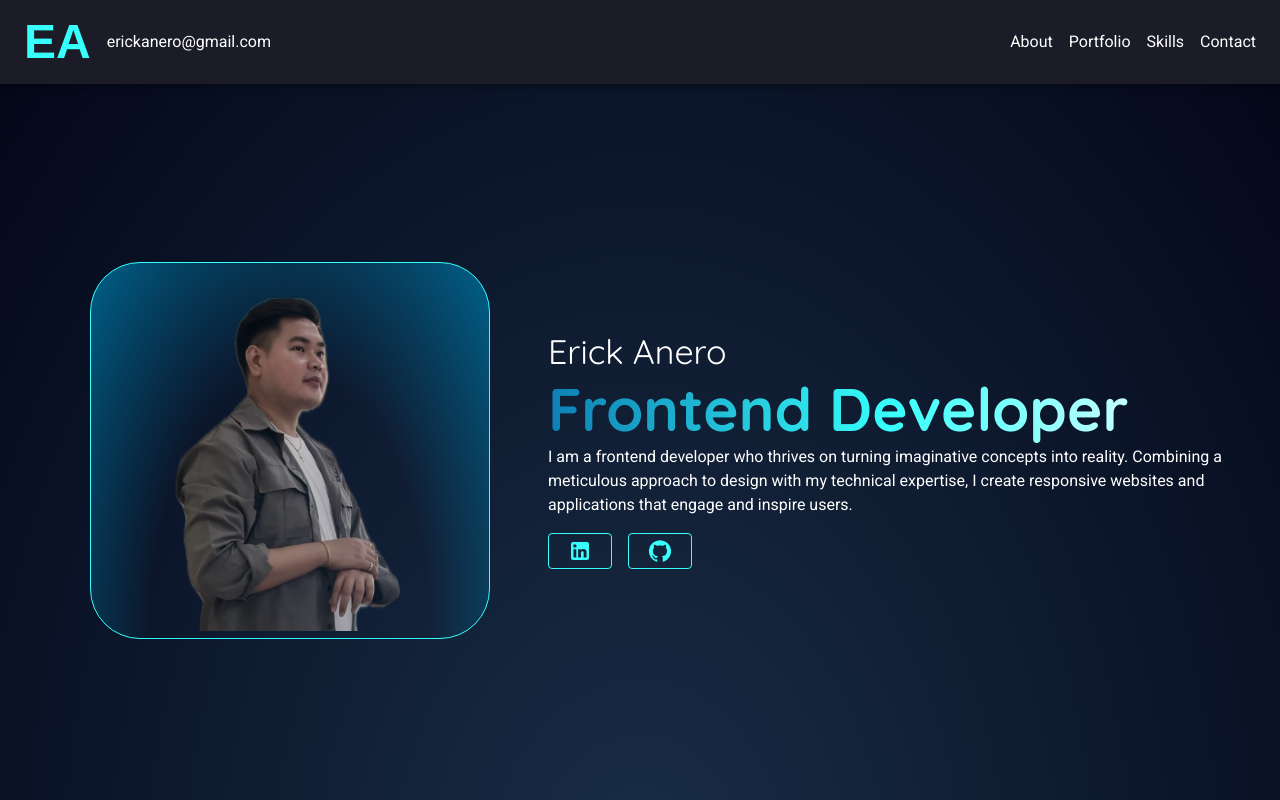
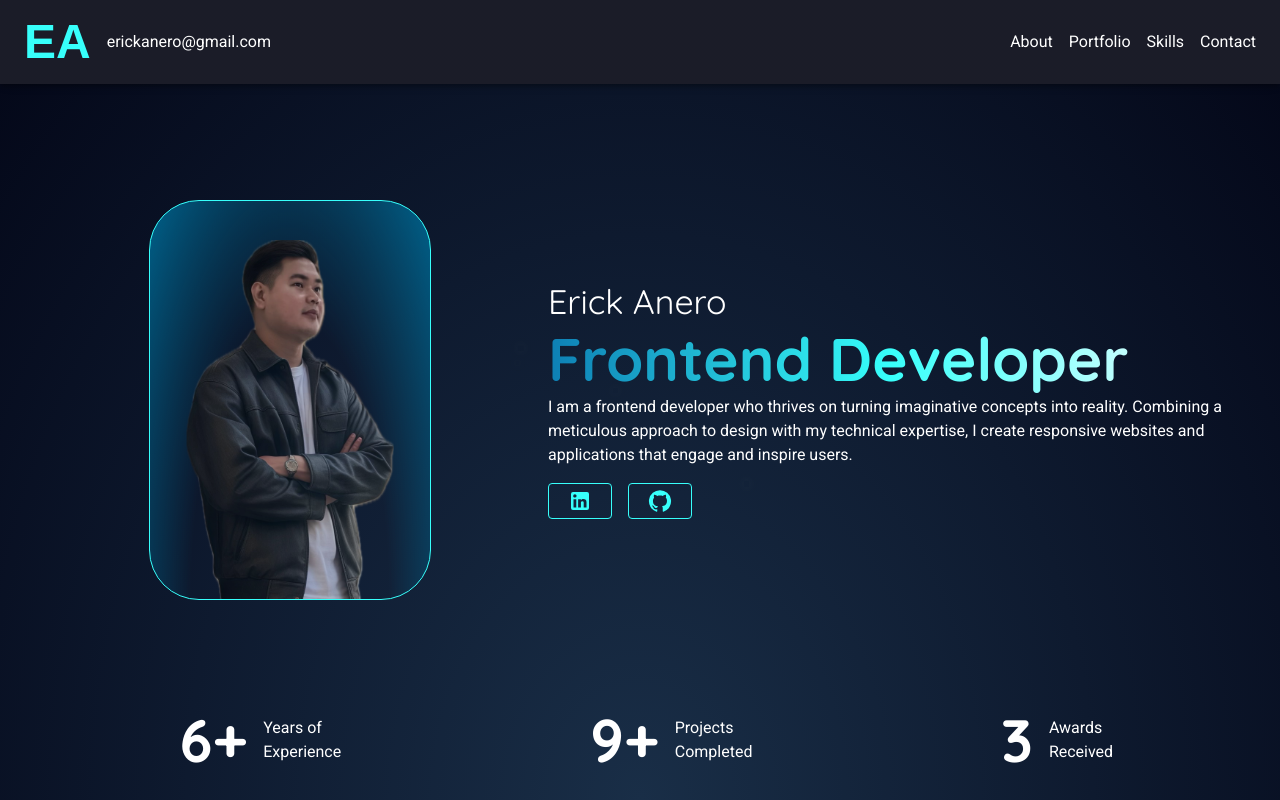
Before and after one commit to erckanro/erickanero, a Next.js app: page / in a window 1280 px wide. Shown: the top 800 px of the page. Built offline with nearby package versions, Linux system fonts and the light colour scheme; a web font is replaced by a local one.

Commit message:
fix: assets changes

```diff
--- a/src/app/components/Hero.tsx
+++ b/src/app/components/Hero.tsx
@@ -13,12 +13,12 @@ const HeroContainer = styled(Box)(({ theme }) => ({
   flexDirection: "column",
   alignItems: "center",
   justifyContent: "center",
-  height: "900px",
+  height: "100vh",
   textAlign: "left",
   overflow: "visible",
   background: `${theme.palette.hero.primary}`,
   color: theme.palette.mode === "dark" ? "#fff" : "#333",
-  padding: "0 16px", // Add padding for smaller screens
+  padding: "0 16px",
 }));
 
 const FirefliesContainer = styled("div")({
@@ -34,16 +34,9 @@ interface StatCardProps {
   label: string;
 }
 
-const StatCard: React.FC<StatCardProps> = ({ value, label }) => (
-  <Box
-    sx={{
-      display: "flex",
-      flexDirection: "column",
-      alignItems: "center",
-      textAlign: "center",
-    }}
-  >
-    <Typography variant="h4" fontWeight={700}>
+const StatCard = ({ value, label }: StatCardProps) => (
+  <Box sx={{ display: "flex", maxWidth: 100, gap: 2, alignItems: "center" }}>
+    <Typography variant="h2" fontWeight={700}>
       {value}
     </Typography>
     <Typography>{label}</Typography>
@@ -101,7 +94,7 @@ export default function Hero() {
         >
           <Box
             sx={{
-              width: { xs: 250, sm: 350, md: 400 },
+              height: { xs: 250, sm: 350, md: 400 },
               borderRadius: "50px",
               padding: "30px 30px 0 30px",
               border: `1px solid ${theme.palette.borderColor.primary}`,
@@ -111,7 +104,11 @@ export default function Hero() {
             <img
               alt="Erick Anero"
               src="/assets/EA.png"
-              style={{ width: "100%", filter: "brightness(0.8)" }}
+              style={{
+                width: "100%",
+                height: "100%",
+                filter: "brightness(0.8)",
+              }}
             />
           </Box>
         </Grid>
```
Also changed, not shown: public/assets/EA.png, public/assets/EA_bk.png (added).
